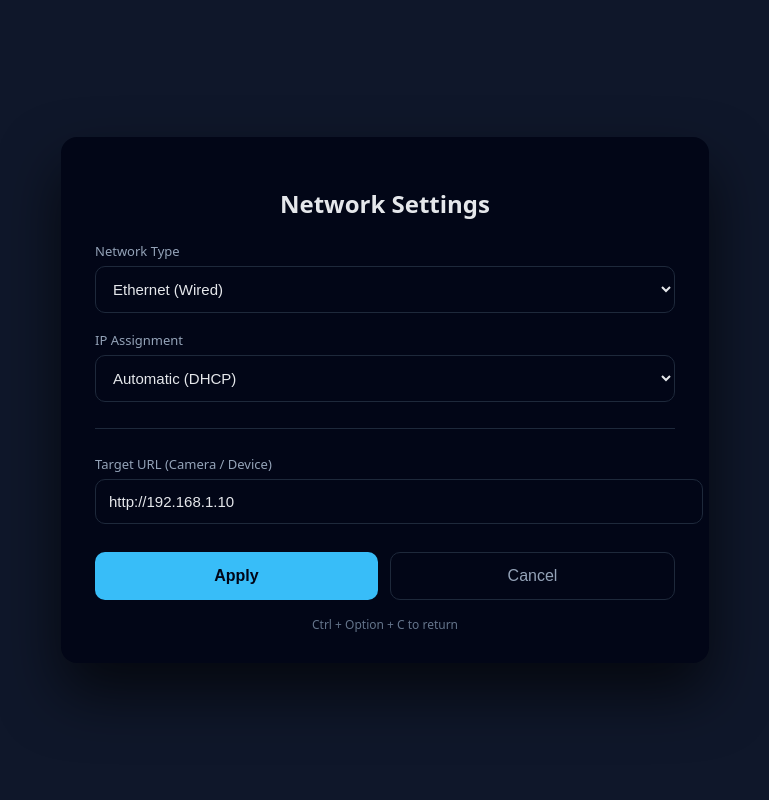
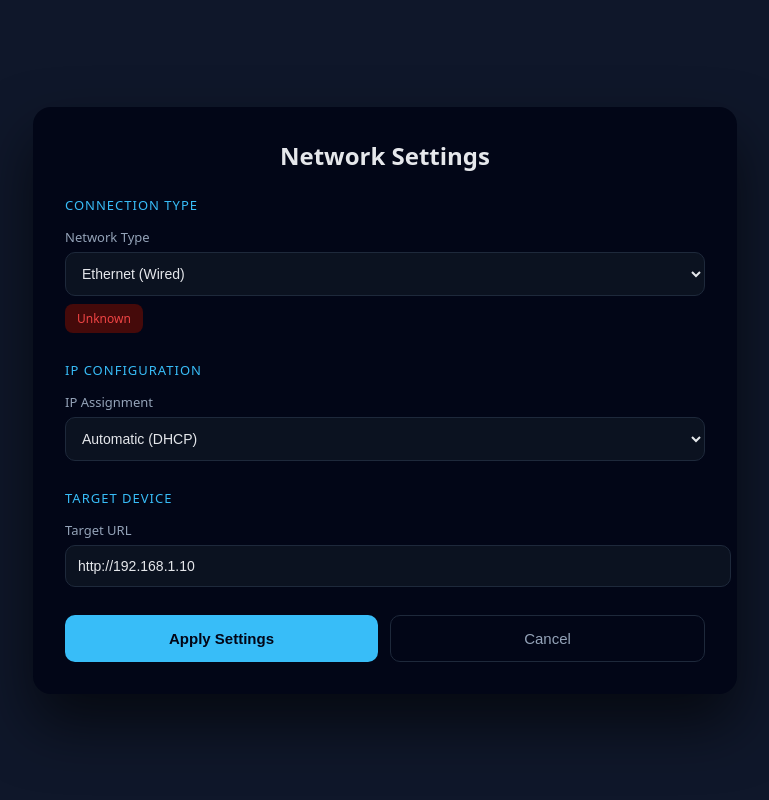
Before and after one commit to rachit-19/pi-kiosk, a FastAPI app: page /settings in a window 1280 px wide. Shown: the whole page, without its empty margins (255-1024 px from the left). Run offline with FastAPI, Linux system fonts and the light colour scheme.

Commit message:
wifi-ethernet connection changes

```diff
--- a/app/templates/settings.html
+++ b/app/templates/settings.html
@@ -2,42 +2,54 @@
 <html lang="en">
 <head>
 <meta charset="UTF-8" />
+<meta name="viewport" content="width=device-width, initial-scale=1.0"/>
 <title>Network Settings</title>
-  <link rel="stylesheet" href="/static/css/kiosk.css" />
 
 <style>
 body {
+  margin: 0;
+  background: #0f172a;
+  color: #e5e7eb;
+  font-family: system-ui, -apple-system, sans-serif;
   display: flex;
   align-items: center;
   justify-content: center;
-      background: #0f172a;
-      color: #e5e7eb;
-      font-family: system-ui, -apple-system, BlinkMacSystemFont, sans-serif;
+  height: 100vh;
 }
 
 .card {
-      width: 580px;
+  width: 640px;
   background: #020617;
-      border-radius: 16px;
-      padding: 30px 34px;
-      box-shadow: 0 30px 60px rgba(0,0,0,.65);
+  border-radius: 18px;
+  padding: 32px;
+  box-shadow: 0 30px 60px rgba(0,0,0,.6);
 }
 
 h2 {
+  margin: 0 0 24px 0;
   text-align: center;
-      margin-bottom: 22px;
-      font-size: 24px;
   font-weight: 600;
+}
+
+.section {
+  margin-bottom: 28px;
+}
+
+.section-title {
+  font-size: 13px;
+  text-transform: uppercase;
+  letter-spacing: 1px;
+  color: #38bdf8;
+  margin-bottom: 14px;
+}
+
+.field {
+  margin-bottom: 16px;
 }
 
 .row {
   display: flex;
   gap: 12px;
-    }
-
-    .field {
-      margin-bottom: 18px;
-      flex: 1;
 }
 
 .field label {
@@ -50,40 +62,51 @@
 .field input,
 .field select {
   width: 100%;
-      padding: 13px;
-      font-size: 15px;
+  padding: 12px;
   border-radius: 10px;
   border: 1px solid #1e293b;
-      background: #020617;
+  background: #0b1220;
   color: #e5e7eb;
+  font-size: 14px;
 }
 
 .field input:focus,
 .field select:focus {
   outline: none;
   border-color: #38bdf8;
-      box-shadow: 0 0 0 1px #38bdf8;
 }
 
-    .divider {
-      height: 1px;
-      background: #1e293b;
-      margin: 26px 0;
+.status {
+  display: inline-block;
+  padding: 6px 12px;
+  border-radius: 8px;
+  font-size: 12px;
+  margin-top: 8px;
+}
+
+.status.connected {
+  background: #052e16;
+  color: #22c55e;
+}
+
+.status.disconnected {
+  background: #450a0a;
+  color: #ef4444;
 }
 
 .actions {
   display: flex;
   gap: 12px;
-      margin-top: 28px;
+  margin-top: 20px;
 }
 
 button {
   flex: 1;
   padding: 14px;
-      font-size: 16px;
   border-radius: 10px;
+  font-size: 15px;
+  cursor: pointer;
   border: none;
-      cursor: pointer;
 }
 
 .btn-primary {
@@ -92,17 +115,22 @@
   font-weight: 600;
 }
 
+.btn-primary:disabled {
+  opacity: .6;
+  cursor: not-allowed;
+}
+
 .btn-secondary {
   background: transparent;
+  border: 1px solid #1e293b;
   color: #94a3b8;
-      border: 1px solid #1e293b;
 }
 
-    .hint {
-      margin-top: 16px;
-      font-size: 12px;
-      color: #64748b;
+.loading {
   text-align: center;
+  font-size: 13px;
+  margin-top: 10px;
+  color: #38bdf8;
 }
 </style>
 </head>
@@ -112,43 +140,51 @@
 <div class="card">
   <h2>Network Settings</h2>
 
-  <!-- Network Type -->
+  <!-- Network Section -->
+  <div class="section">
+    <div class="section-title">Connection Type</div>
+
     <div class="field">
       <label>Network Type</label>
-    <select id="network_type" onchange="toggleNetworkType()">
+      <select id="networkType">
         <option value="ethernet">Ethernet (Wired)</option>
         <option value="wifi">Wi-Fi (Wireless)</option>
       </select>
+      <div id="connectionStatus" class="status disconnected">
+        Checking...
+      </div>
     </div>
 
-  <!-- Wi-Fi Fields -->
-  <div id="wifi_fields" style="display:none">
+    <div id="wifiFields">
       <div class="field">
         <label>Wi-Fi SSID</label>
-      <input id="wifi_ssid" placeholder="Factory_WiFi">
+        <input id="wifiSsid" placeholder="Factory_WiFi">
       </div>
 
       <div class="field">
         <label>Wi-Fi Password</label>
-      <input id="wifi_password" type="password" placeholder="••••••••">
+        <input id="wifiPassword" type="password" placeholder="••••••••">
+      </div>
     </div>
   </div>
 
-  <!-- IP Mode -->
+  <!-- IP Section -->
+  <div class="section">
+    <div class="section-title">IP Configuration</div>
+
     <div class="field">
       <label>IP Assignment</label>
-    <select id="ip_mode" onchange="toggleStatic()">
+      <select id="ipMode">
         <option value="dhcp">Automatic (DHCP)</option>
         <option value="static">Manual (Static)</option>
       </select>
     </div>
 
-  <!-- Static IP Fields -->
-  <div id="static_fields">
+    <div id="staticFields">
       <div class="row">
         <div class="field">
-        <label>Pi IP Address</label>
-        <input id="pi_ip" placeholder="192.168.1.50/24">
+          <label>IP Address (CIDR)</label>
+          <input id="piIp" placeholder="192.168.1.50/24">
         </div>
         <div class="field">
           <label>Gateway</label>
@@ -161,70 +197,100 @@
         <input id="dns" placeholder="8.8.8.8">
       </div>
     </div>
+  </div>
 
-  <div class="divider"></div>
-
-  <!-- Target URL -->
+  <!-- Target Section -->
+  <div class="section">
+    <div class="section-title">Target Device</div>
     <div class="field">
-    <label>Target URL (Camera / Device)</label>
-    <input id="target_url" placeholder="http://192.168.1.10">
+      <label>Target URL</label>
+      <input id="targetUrl" placeholder="http://192.168.1.10">
+    </div>
   </div>
 
   <!-- Actions -->
   <div class="actions">
-    <button class="btn-primary" onclick="applySettings()">Apply</button>
-    <button class="btn-secondary" onclick="goBack()">Cancel</button>
+    <button class="btn-primary" id="applyBtn">Apply Settings</button>
+    <button class="btn-secondary" id="cancelBtn">Cancel</button>
   </div>
 
-  <div class="hint">
-    Ctrl + Option + C to return
+  <div id="loadingText" class="loading" style="display:none">
+    Applying settings...
   </div>
 </div>
 
-<script src="/static/js/shortcuts.js"></script>
+<script>
+const networkType = document.getElementById("networkType");
+const ipMode = document.getElementById("ipMode");
+const wifiFields = document.getElementById("wifiFields");
+const staticFields = document.getElementById("staticFields");
+const applyBtn = document.getElementById("applyBtn");
+const cancelBtn = document.getElementById("cancelBtn");
+const loadingText = document.getElementById("loadingText");
+const connectionStatus = document.getElementById("connectionStatus");
 
-<script>
-function toggleNetworkType() {
-  wifi_fields.style.display =
-    network_type.value === "wifi" ? "block" : "none";
-}
+function updateVisibility() {
+  wifiFields.style.display =
+    networkType.value === "wifi" ? "block" : "none";
 
-function toggleStatic() {
-  static_fields.style.display =
-    ip_mode.value === "static" ? "block" : "none";
+  staticFields.style.display =
+    ipMode.value === "static" ? "block" : "none";
 }
 
 async function loadSettings() {
+  try {
     const res = await fetch("/api/config");
     const cfg = await res.json();
 
-  network_type.value = cfg.network_type || "ethernet";
-  ip_mode.value = cfg.ip_mode || "dhcp";
+    networkType.value = cfg.network_type || "ethernet";
+    ipMode.value = cfg.ip_mode || "dhcp";
 
-  pi_ip.value = cfg.pi_ip || "";
-  gateway.value = cfg.gateway || "";
-  dns.value = cfg.dns || "";
+    document.getElementById("piIp").value = cfg.pi_ip || "";
+    document.getElementById("gateway").value = cfg.gateway || "";
+    document.getElementById("dns").value = cfg.dns || "";
+    document.getElementById("wifiSsid").value = cfg.wifi_ssid || "";
+    document.getElementById("wifiPassword").value = cfg.wifi_password || "";
+    document.getElementById("targetUrl").value = cfg.target_url || "";
 
-  wifi_ssid.value = cfg.wifi_ssid || "";
-  wifi_password.value = cfg.wifi_password || "";
+    updateVisibility();
+  } catch (err) {
+    alert("Failed to load settings.");
+  }
+}
 
-  target_url.value = cfg.target_url || "";
+async function loadStatus() {
+  try {
+    const res = await fetch("/api/network/status");
+    const data = await res.json();
 
-  toggleNetworkType();
-  toggleStatic();
+    if (data.connected) {
+      connectionStatus.textContent =
+        "Connected (" + (data.interface || "") + ")";
+      connectionStatus.className = "status connected";
+    } else {
+      connectionStatus.textContent = "Disconnected";
+      connectionStatus.className = "status disconnected";
+    }
+  } catch {
+    connectionStatus.textContent = "Unknown";
+  }
 }
 
 async function applySettings() {
   const cfg = {
-    network_type: network_type.value,
-    ip_mode: ip_mode.value,
-    pi_ip: pi_ip.value,
-    gateway: gateway.value,
-    dns: dns.value,
-    wifi_ssid: wifi_ssid.value,
-    wifi_password: wifi_password.value,
-    target_url: target_url.value
+    network_type: networkType.value,
+    ip_mode: ipMode.value,
+    pi_ip: document.getElementById("piIp").value,
+    gateway: document.getElementById("gateway").value,
+    dns: document.getElementById("dns").value,
+    wifi_ssid: document.getElementById("wifiSsid").value,
+    wifi_password: document.getElementById("wifiPassword").value,
+    target_url: document.getElementById("targetUrl").value
   };
+
+  try {
+    applyBtn.disabled = true;
+    loadingText.style.display = "block";
 
     await fetch("/api/config", {
       method: "POST",
@@ -238,14 +304,27 @@ async function applySettings() {
       body: JSON.stringify(cfg)
     });
 
-  window.location.assign("/");
+    alert("Network settings applied.");
+    window.location.href = "/";
+  } catch (err) {
+    alert("Failed to apply settings.");
+  } finally {
+    applyBtn.disabled = false;
+    loadingText.style.display = "none";
+  }
 }
 
-function goBack() {
-  window.location.assign("/");
-}
+cancelBtn.addEventListener("click", () => {
+  window.location.href = "/";
+});
 
+networkType.addEventListener("change", updateVisibility);
+ipMode.addEventListener("change", updateVisibility);
+applyBtn.addEventListener("click", applySettings);
+
+updateVisibility();
 loadSettings();
+loadStatus();
 </script>
 
 </body>
```
Also changed, not shown: app/api/network.py (+144 -30 lines). Lines whose indentation alone changed are shown as unchanged.
